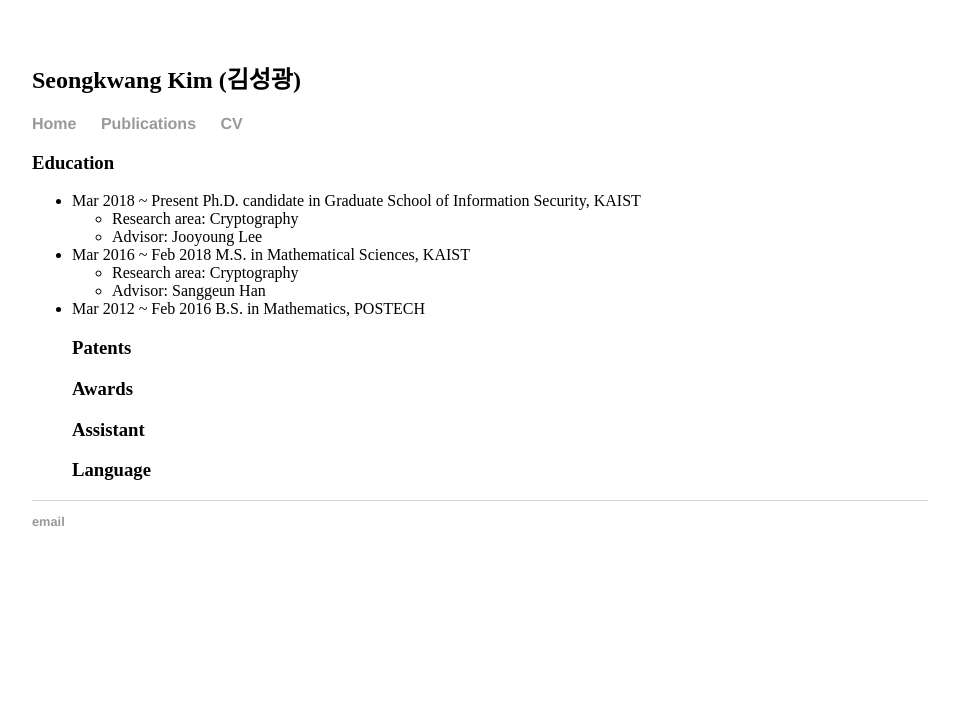
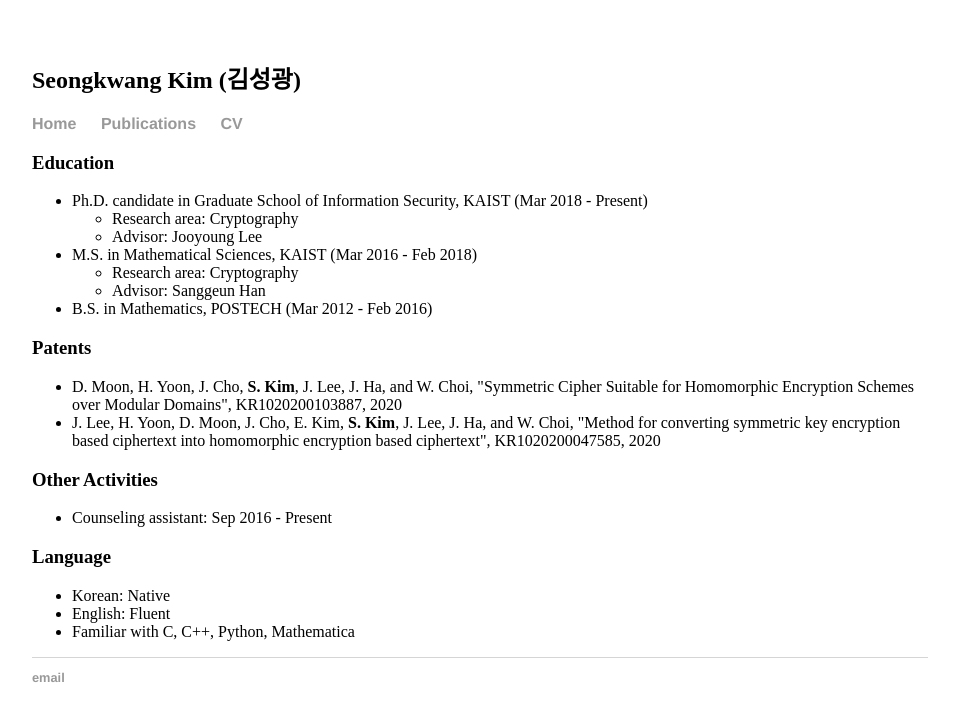
Before and after one commit to sgk1m/sgk1m.github.io, a Jekyll site: the page built from cv.html, in a window 1280 px wide. Shown: the top 721 px of the page, without its empty margins (160-1119 px from the left). Built offline with Jekyll 4.4.1, drawn with Linux system fonts in a browser that asks for light colours.

Commit message:
Update cv.html
Fill the items in education, patents, other activities, and language

```diff
--- a/cv.html
+++ b/cv.html
@@ -1,23 +1,41 @@
 ---
 layout: default
-title: CV
+title: CV - Seongkwang Kim
 ---
 <div class="blurb">
 	<h3>Education</h3>
 	<ul>
-		<li>Mar 2018 ~ Present         Ph.D. candidate in Graduate School of Information Security, KAIST</li>
+		<li>Ph.D. candidate in Graduate School of Information Security, KAIST (Mar 2018 - Present)</li>
 		<ul>
 			<li>Research area: Cryptography</li>
 			<li>Advisor: Jooyoung Lee</li>
 		</ul>
-		<li>Mar 2016 ~ Feb 2018        M.S. in Mathematical Sciences, KAIST</li>
+		<li>M.S. in Mathematical Sciences, KAIST (Mar 2016 - Feb 2018)</li>
 		<ul>
 			<li>Research area: Cryptography</li>
 			<li>Advisor: Sanggeun Han</li>
 		</ul>
-		<li>Mar 2012 ~ Feb 2016        B.S. in Mathematics, POSTECH</li>
+		<li>B.S. in Mathematics, POSTECH (Mar 2012 - Feb 2016)</li>
+	</ul>
 	<h3>Patents</h3>
-	<h3>Awards</h3>
-	<h3>Assistant</h3>
+	<ul>
+		<li>D. Moon, H. Yoon, J. Cho, <b>S. Kim</b>, J. Lee, J. Ha, and W. Choi,
+			"Symmetric Cipher Suitable for Homomorphic Encryption Schemes over Modular Domains",
+			KR1020200103887, 2020
+		</li>
+		<li>J. Lee, H. Yoon, D. Moon, J. Cho, E. Kim, <b>S. Kim</b>, J. Lee, J. Ha, and W. Choi,
+			"Method for converting symmetric key encryption based ciphertext into homomorphic encryption based ciphertext",
+			KR1020200047585, 2020
+		</li>
+	</ul>
+	<h3>Other Activities</h3>
+	<ul>
+		<li>Counseling assistant: Sep 2016 - Present</li>
+	</ul>
 	<h3>Language</h3>
+	<ul>
+		<li>Korean: Native</li>
+		<li>English: Fluent</li>
+		<li>Familiar with C, C++, Python, Mathematica</li>
+	</ul>
 </div><!-- /.blurb -->
```
